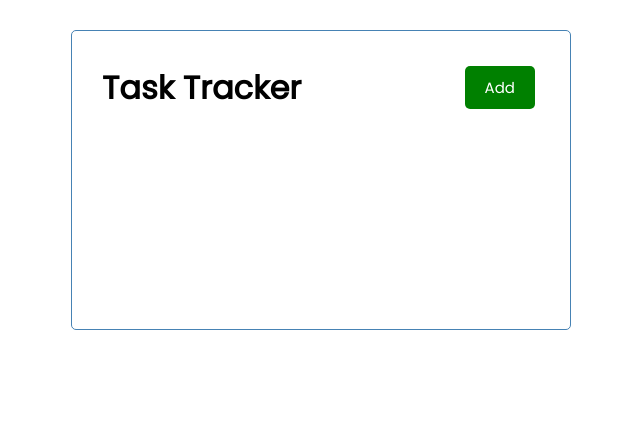
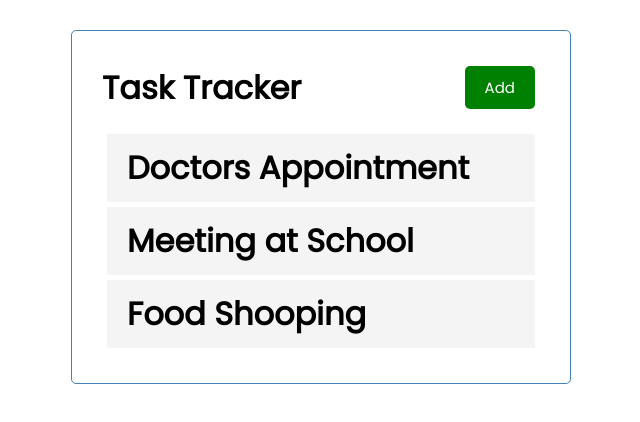
Before and after one commit to Shields10/ReactApp, a React (Create React App) app: page / in a window 1280 px wide. Shown: the top 422 px of the page, without its empty margins (319-959 px from the left). Built offline with nearby package versions, Linux system fonts and the light colour scheme.

Commit message:
Add task component

```diff
--- a/src/App.js
+++ b/src/App.js
@@ -1,9 +1,13 @@
 import Header from './components/Header'
+import Tasks from './components/Tasks'
 
 function App() {
+
+
   return (
     <div className="container">
     <Header />
+    <Tasks />
     </div>
 
   );
--- /dev/null
+++ b/src/components/Tasks.js
@@ -0,0 +1,37 @@
+
+  const tasks=[{
+    id:1,
+    text:"Doctors Appointment",
+    day:"Feb 5th at 2:30PM",
+    reminder:true,
+
+  },
+  {
+    id:2,
+    text:"Meeting at School",
+    day:"Feb 6th at 1:30PM",
+    reminder:true,
+
+  },
+  {
+    id:1,
+    text:"Food Shooping",
+    day:"Feb 5th at 2:30PM",
+    reminder:true,
+
+  },
+
+]
+
+
+const Tasks = () => {
+    return (
+        <>
+               {tasks.map((tasks)=>(<h1 className="task" key="text.id">
+                   {tasks.text}
+               </h1>))}
+        </>
+    )
+}
+
+export default Tasks
```
